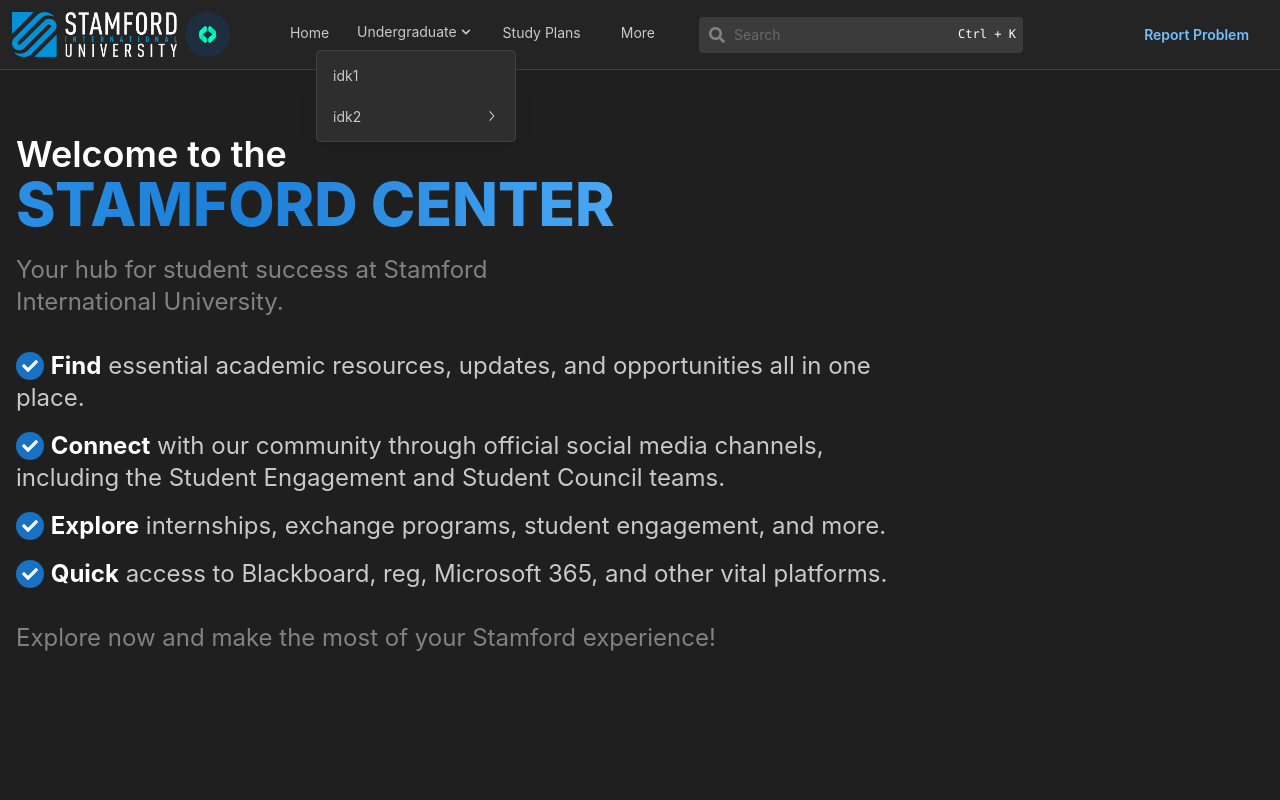
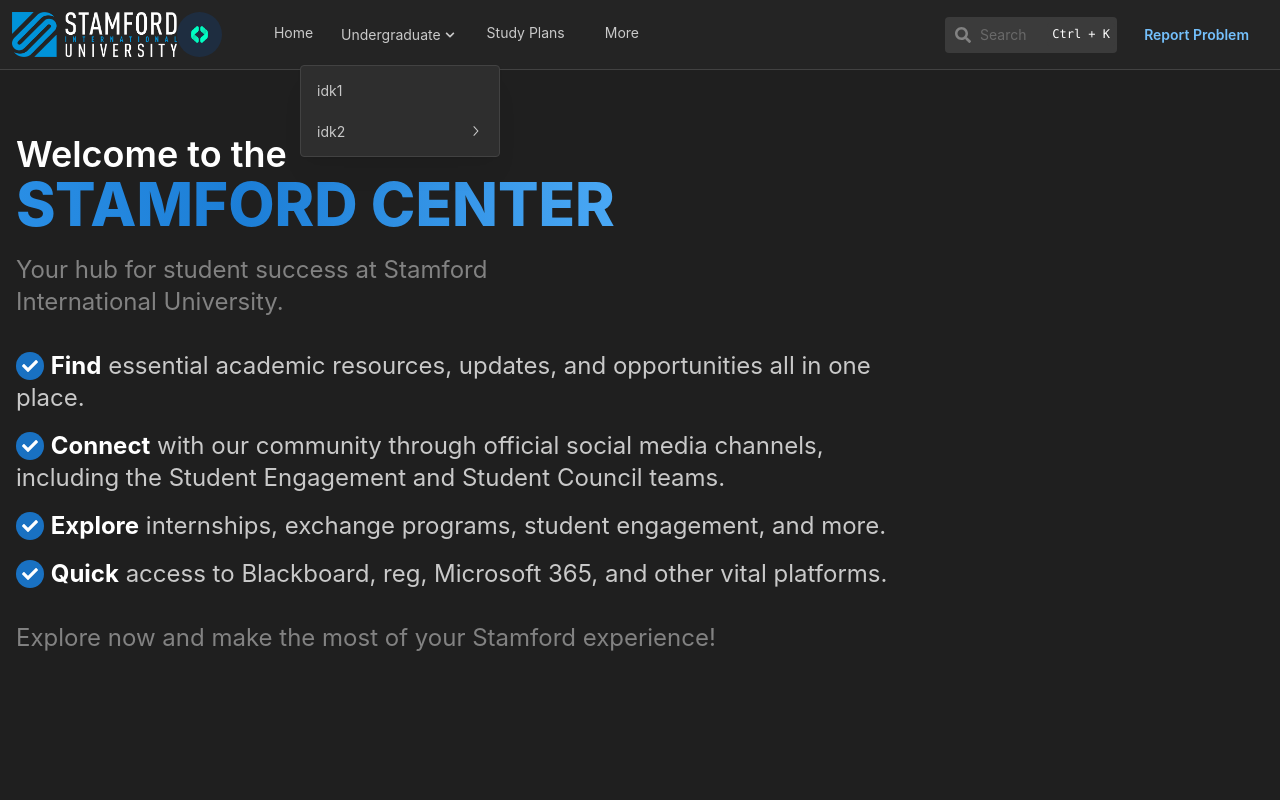
Before and after one commit to stamford-syntax-club/stamfordcenter-frontend, a Next.js app: page / in a window 1280 px wide. Both pictures are taken after a click on the element "Undergraduate". Shown: the top 800 px of the page. Built offline with nearby package versions, Linux system fonts and the light colour scheme; what @mantine/next would draw is missing.

Commit message:
refactor

```diff
--- a/src/components/core/ApplicationHeader.tsx
+++ b/src/components/core/ApplicationHeader.tsx
@@ -56,115 +56,104 @@ export const navigationItems: NavigationItem[] = [
 	},
 ];
 
+export default function ApplicationHeader({ opened, toggle }: ApplicationHeaderProps) {
+	const searchbarRef = useRef<HTMLInputElement>(null);
+
+	useHotkeys([["ctrl+K", () => searchbarRef.current?.focus()]]);
+
+	return (
+		<AppShell.Header p="sm">
+			<div style={{ display: "flex", alignItems: "center", height: "100%" }}>
+				<div className="container relative mx-auto h-full">
+					<div className="flex h-full flex-row items-center">
+						<Burger opened={opened} onClick={toggle} hiddenFrom="md" size="lg" />
+
+						<Logo
+							link="/"
+							src="/assets/images/logos/stamford-logo-clearbg-white.png"
+							alt="Stamford Internation University logo"
+						/>
+						<Logo
+							link="https://discord.gg/vBRVJ87cjk"
+							src="/assets/images/logos/codelogo.png"
+							alt="Stamford Internation University logo"
+							isRounded
+						/>
+
+						<Navigation items={navigationItems} />
+
+						<SearchBar searchbarRef={searchbarRef} />
+
+						<ReportButton link="https://forms.office.com/r/z48ExG8dPs" />
+					</div>
+				</div>
+			</div>
+		</AppShell.Header>
+	);
+}
+
+interface LogoProps {
+	link: string;
+	src: string;
+	alt: string;
+	isRounded?: boolean;
+}
+
+function Logo({ link, src, alt, isRounded = false }: LogoProps) {
+	return (
+		<div className={`relative ${isRounded ? "aspect-square" : "aspect-[3.664]"} h-full`}>
+			<Link href={link}>
+				<Image className={isRounded ? "rounded-full" : ""} src={src} alt={alt} fill />
+			</Link>
+		</div>
+	);
+}
+
+function Navigation({ items }: { items: NavigationItem[] }) {
+	return (
+		<div className="ml-10 hidden h-full w-full flex-row items-center gap-x-4 lg:flex">
+			{items.map((item) => (
+				<div key={"navitem" + item.title} className="relative flex h-full cursor-pointer flex-col items-center">
+					{item.subitems ? <NavLinkWithDropdown {...item} /> : <NormalNavLink {...item} />}
+				</div>
+			))}
+		</div>
+	);
+}
+
 function NormalNavLink({ title, href }: NavigationItem) {
-	return href ? <NavLink label={title} href={href} className="no-underline" /> : <NavLink label={title} />;
+	return <NavLink label={title} href={href} className="no-underline" />;
 }
 
 function NavLinkWithDropdown({ title, href, subitems }: NavigationItem) {
-	return (
-		<Menu shadow="md" width={200}>
-			<Menu.Target>
-				<UnstyledButton className="my-2.5 text-sm">
-					{title}
-					<FaChevronDown className="mx-1" size={10} />
-				</UnstyledButton>
-			</Menu.Target>
-
-			<>
-				{subitems ? (
-					<Menu.Dropdown>
-						{subitems.map(({ title, href, subitems: children }) => (
-							<>
-								{children ? (
+	const dropdownContent = subitems?.map(({ title, href, subitems: children }) =>
+		children ? (
 			<NavLink key={title} href={href} label={title}>
 				{children.map((subItem) => (
 					<RecursiveNavLink key={subItem.title} item={subItem} />
 				))}
 			</NavLink>
 		) : (
-									<NavLink label={title} href={href} />
-								)}
-							</>
-						))}
-					</Menu.Dropdown>
-				) : (
-					<Menu.Dropdown>
-						<Menu.Item>
-							<NavLink label={title} href={href}></NavLink>
-						</Menu.Item>
-					</Menu.Dropdown>
-				)}
-			</>
+			<NavLink key={title} label={title} href={href} />
+		),
+	) || <NavLink label={title} href={href} />;
+
+	return (
+		<Menu shadow="md" width={200}>
+			<Menu.Target>
+				{/* TODO: text-sm shouldn't be needed */}
+				<UnstyledButton ta="center" className="h-full text-sm">
+					{title}
+					<FaChevronDown className="mx-1" size={10} />
+				</UnstyledButton>
+			</Menu.Target>
+			<Menu.Dropdown>{dropdownContent}</Menu.Dropdown>
 		</Menu>
 	);
 }
 
-export default function ApplicationHeader({ opened, toggle }: ApplicationHeaderProps) {
-	const searchbarRef = useRef<HTMLInputElement>(null);
-	useHotkeys([
-		[
-			"ctrl+K",
-			() => {
-				if (searchbarRef.current) {
-					searchbarRef.current.focus();
-				}
-			},
-		],
-	]);
-
+function SearchBar({ searchbarRef }: { searchbarRef: React.RefObject<HTMLInputElement> }) {
 	return (
-		<AppShell.Header p="sm">
-			{/* Main div */}
-			<div style={{ display: "flex", alignItems: "center", height: "100%" }}>
-				{/* Holder div */}
-				<div className="container relative mx-auto h-full">
-					{/* Inner div */}
-					<div className="flex h-full flex-row items-center">
-						<Burger opened={opened} onClick={toggle} hiddenFrom="md" size="lg" />
-
-						{/* Stamford Logo */}
-						<div className="relative aspect-[3.664] h-full">
-							<Link href="/">
-								<Image
-									src="/assets/images/logos/stamford-logo-clearbg-white.png"
-									alt="Stamford Internation University logo"
-									fill
-								/>
-							</Link>
-						</div>
-
-						{/* SyntaX logo */}
-						<div className="relative mx-2 aspect-square h-full">
-							<a href="https://discord.gg/vBRVJ87cjk" target="_">
-								<Image
-									className="rounded-full"
-									src="/assets/images/logos/codelogo.png"
-									alt="Stamford Internation University logo"
-									fill
-								/>
-							</a>
-						</div>
-
-						{/* Navigation */}
-						<div className="ml-10 hidden h-full w-full flex-row items-center gap-x-4 lg:flex">
-							{navigationItems.map(({ title, href, subitems: children }) => (
-								<div
-									key={"navitem" + title}
-									className="relative flex h-full cursor-pointer flex-col items-center"
-								>
-									{children ? (
-										<div className="flex flex-col items-center">
-											<NavLinkWithDropdown title={title} href={href} subitems={children} />
-										</div>
-									) : (
-										<NormalNavLink title={title} href={href} />
-									)}
-								</div>
-							))}
-
-							{/* Searchbar */}
-							{/* TODO: Maybe move to the far right, and collapse on non-xl screen sizes. */}
-							{/* FIXME: Will have some squishing problems, fix later */}
 		<div className="pl-4">
 			<TextInput
 				ref={searchbarRef}
@@ -179,18 +168,15 @@ export default function ApplicationHeader({ opened, toggle }: ApplicationHeaderP
 				])}
 			/>
 		</div>
-						</div>
+	);
+}
 
-						{/* Report Problem */}
-						{/* TODO: Move this into the mobile navbar on breakpoints that have it */}
+function ReportButton({ link }: { link: string }) {
+	return (
 		<div className="hidden lg:ml-2 lg:inline">
-							<Link href="https://forms.office.com/r/z48ExG8dPs" target="_blank">
+			<Link href={link} target="_blank">
 				<Button variant="subtle">Report Problem</Button>
 			</Link>
 		</div>
-					</div>
-				</div>
-			</div>
-		</AppShell.Header>
 	);
 }
```
Lines whose indentation alone changed are shown as unchanged.
